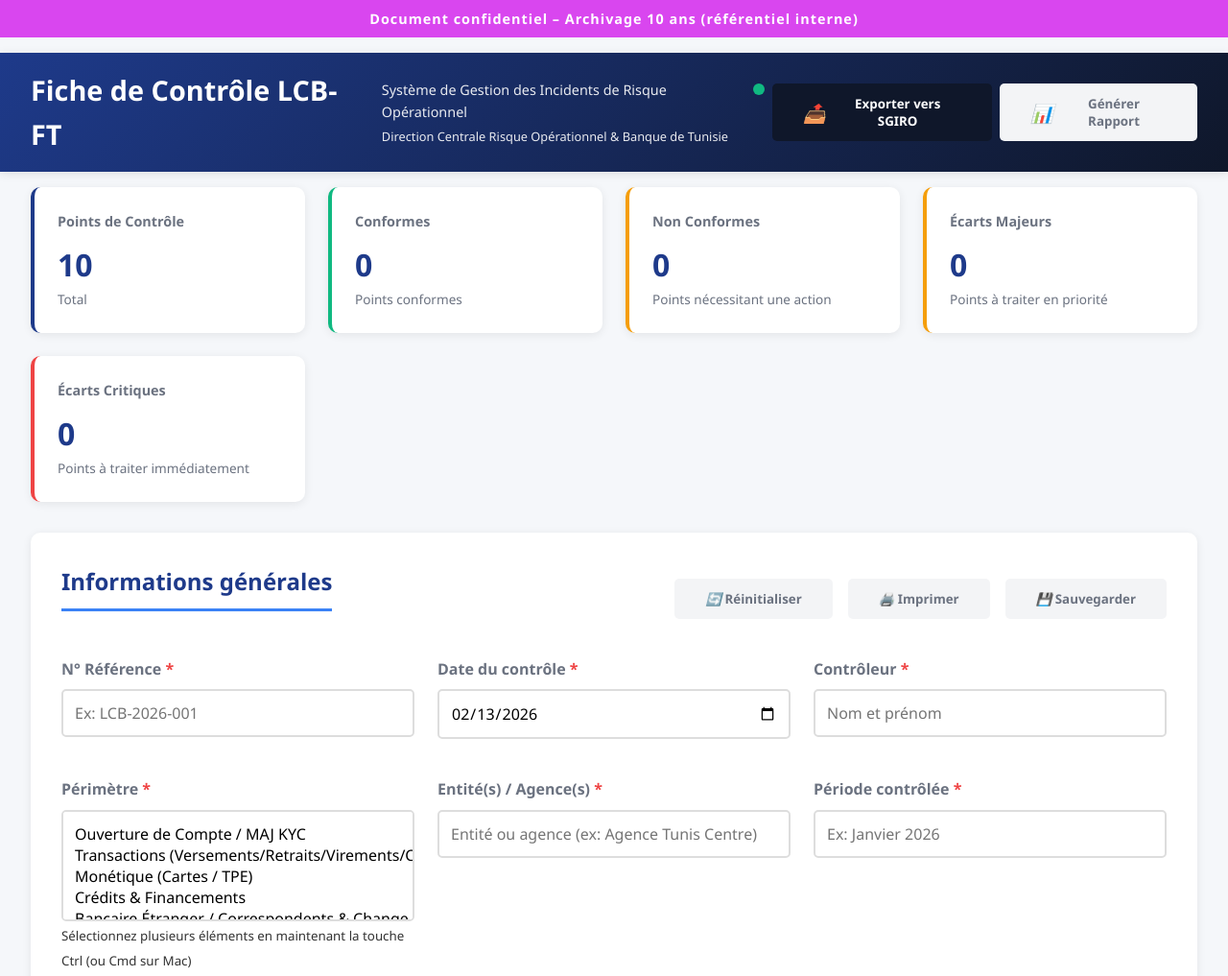
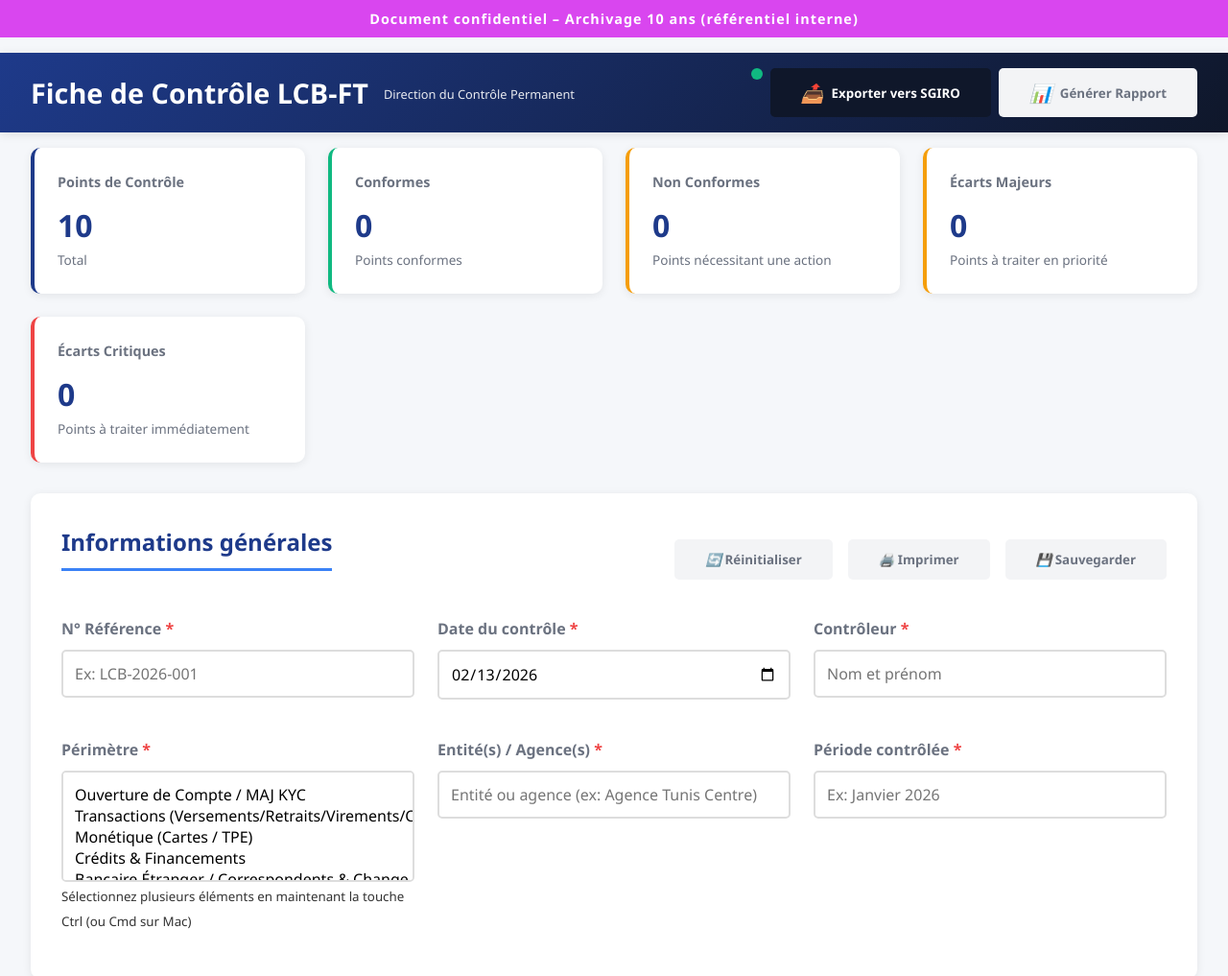
Before and after one commit to mahdijabeur-dot/LCB_FT, a plain HTML site: page index.html in a window 1280 px wide. Shown: the top 1017 px of the page at 96% size. Drawn offline with nearby package versions, Linux system fonts and the light colour scheme.

Commit message:
Update index.html

```diff
--- a/index.html
+++ b/index.html
@@ -540,8 +540,8 @@
             <div class="logo">
                 <h1>Fiche de Contrôle LCB-FT</h1>
                 <div>
-                    <p>Système de Gestion des Incidents de Risque Opérationnel</p>
-                    <p style="font-size: 0.8rem; margin-top: 0.25rem;">Direction Centrale Risque Opérationnel & Banque de Tunisie</p>
+
+                    <p style="font-size: 0.8rem; margin-top: 0.25rem;">Direction du Contrôle Permanent </p>
                 </div>
             </div>
             <div class="sgiro-export">
@@ -817,9 +817,9 @@
 
     <footer class="footer">
         <p><strong>Fiche de Contrôle LCB-FT</strong></p>
-        <p>Direction Centrale Risque Opérationnel & Marché et du Contrôle Permanent</p>
-        <p>Version 2.1 | Mise à jour: 12/02/2026</p>
-        <p>Conçu par: Direction des Risques Banque de Tunisie</p>
+        <p>Direction du Contrôle Permanent</p>
+
+        <p>Conçu par: Par Mahdi Ben Jabeur</p>
     </footer>
 
     <script>
```
